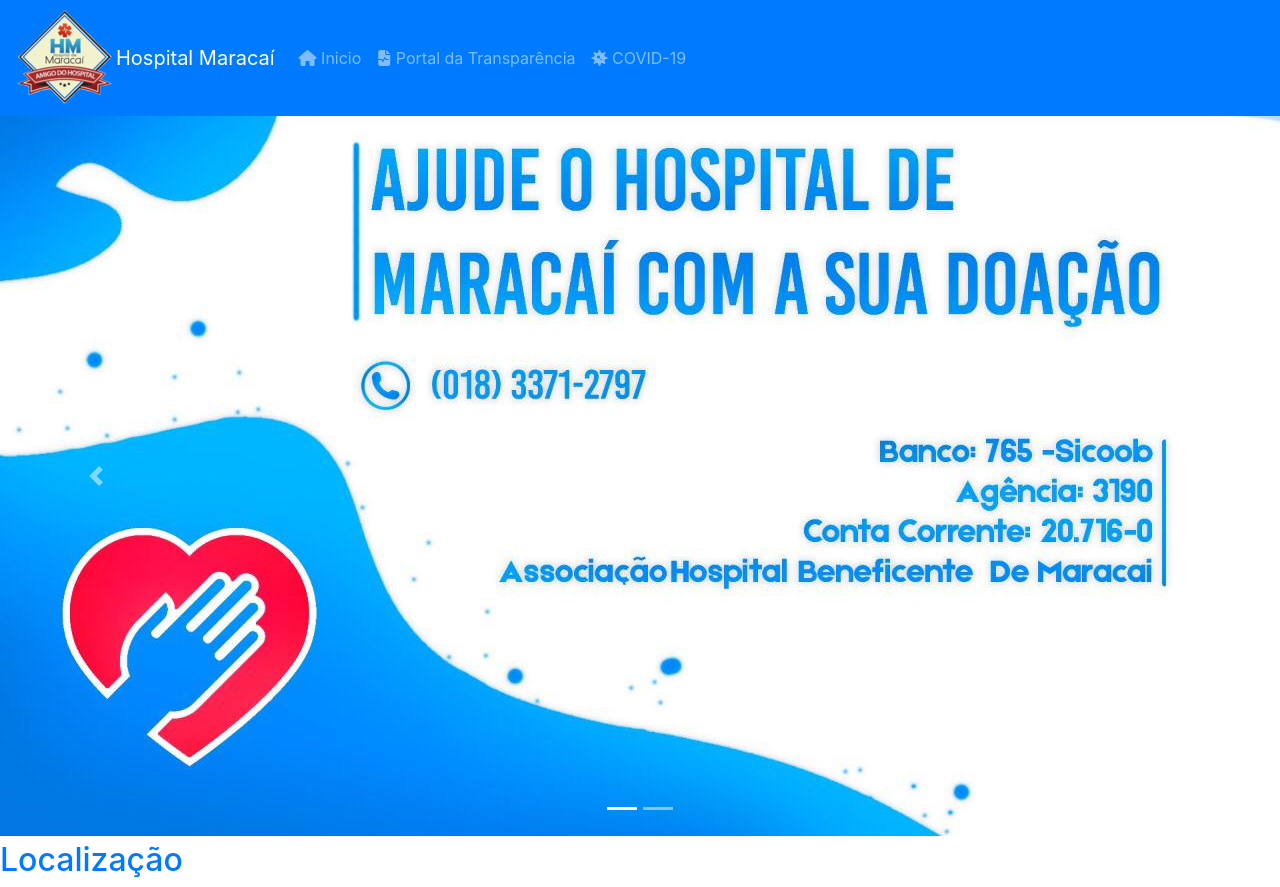
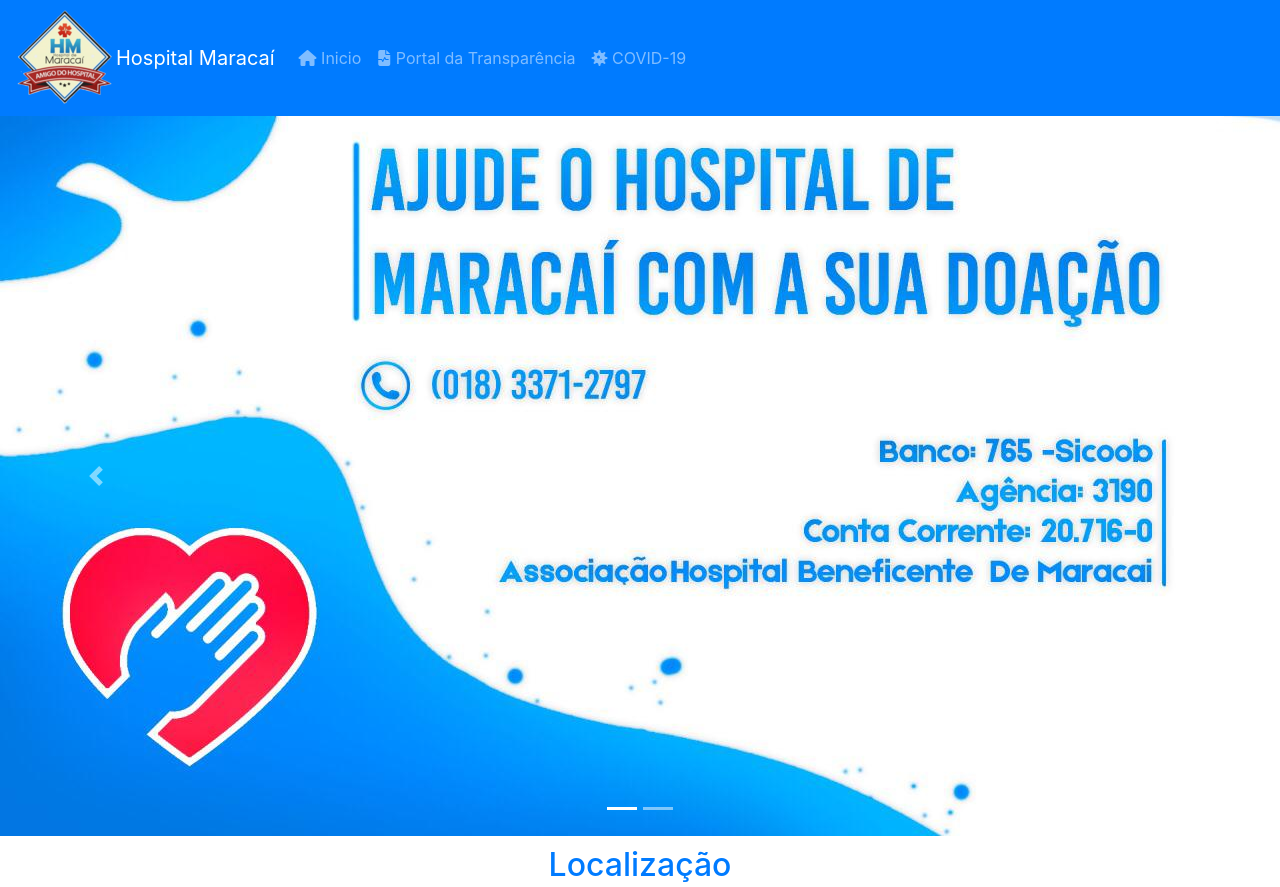
Before and after one commit to AlexandreAmpudiaFaria/site, a PHP site: page / in a window 1280 px wide. Shown: the top 887 px of the page. Run offline with PHP 8.4, Linux system fonts and the light colour scheme; some libraries are stand-ins or nearby versions.

Commit message:
Update estilo.css

```diff
--- a/estilo.css
+++ b/estilo.css
@@ -138,6 +138,7 @@ position:absolute;
 
 h2.tituloLoc{
 color:#007bff;
-margin-top: 5px;
-position:center;
+margin-top: 10px;
+margin-bottom: 5px;
+text-align:center;
 }
```
